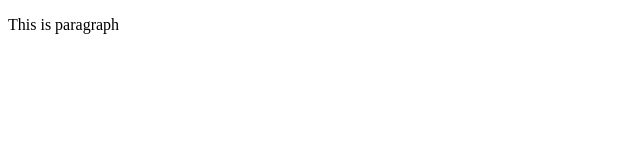
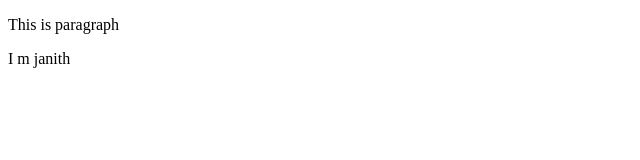
Before and after one commit to jsmaxo/sample, a plain HTML site: page index.html in a window 1280 px wide. Shown: the full height of the page, 0-640 px from the left. Drawn offline with Linux system fonts and the light colour scheme.

Commit message:
modified

```diff
--- a/index.html
+++ b/index.html
@@ -7,5 +7,6 @@
   </head>
   <body>
     <p>This is paragraph</p>
+    <p>I m janith</p>
   </body>
 </html>
```
